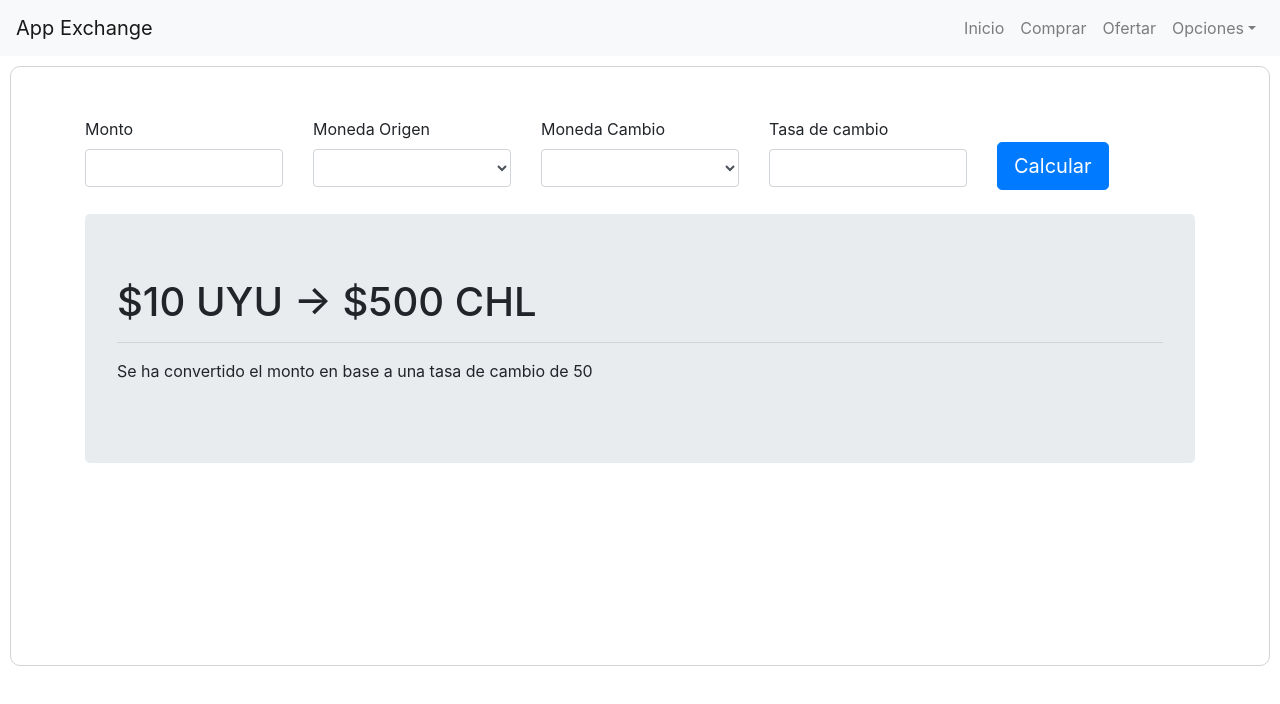
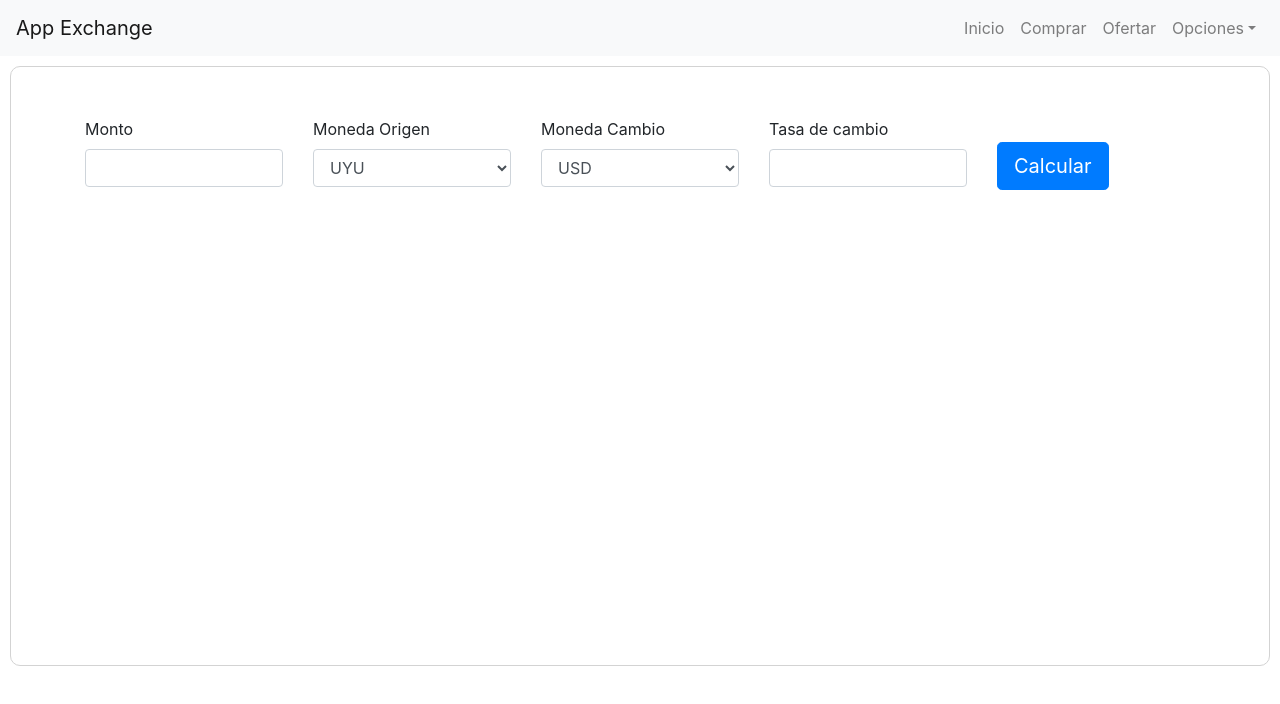
Before and after one commit to grammerpro1/app-exchange, a React (Create React App) app: page /offer in a window 1280 px wide. Shown: the top 704 px of the page. Built offline with nearby package versions, Linux system fonts and the light colour scheme.

Commit message:
Offer screen and swal added

```diff
--- a/src/components/offer/Offer.js
+++ b/src/components/offer/Offer.js
@@ -1,32 +1,45 @@
 import React, { Component } from 'react';
-import PropTypes from 'prop-types';
 import { Container, Row, Col, Label, Input, Jumbotron, Button } from 'reactstrap';
 import NavBar from '../generics/navbar/NavBar';
 import './styles.css';
+import swal from 'sweetalert';
 
 class Offer extends Component {
     constructor(props) {
         super(props);
 
-        this.state = {
-            transaction_data : {},
-        };
+        this.state = {};
     }
 
-    onClick(event) {
+    handleClickCalculate(event) {
         event.preventDefault();
-        console.log('pija chota');
+        console.log(this.state);
+        if(
+            (this.amountInput.value === '' || this.amountInput.value === null) ||
+            (this.fromCurrencyInput.value === '' || this.fromCurrencyInput.value === null) ||
+            (this.toCurrencyInput.value === '' || this.toCurrencyInput.value === null) ||
+            (this.erateInput.value === '' || this.erateInput.value === null)
+        ) {
+            swal("Error", "Todos los campos del formulario deben de estar completos", "error");
+        } else {
+           console.log("amountInput = " + this.amountInput.value);
+           console.log("fromCurrencyInput = " + this.fromCurrencyInput.value);
+           console.log("toCurrencyInput = " + this.toCurrencyInput.value);
+           console.log("erateInput = " + this.erateInput.value);
+
+            this.setState({
+                    from: this.fromCurrencyInput.value,
+                    to: this.toCurrencyInput.value,
+                    erate: this.erateInput.value,
+                    amount: this.amountInput.value
+              });
+        }
     }
 
     render() {
-        let { from, to, amount, erate } = this.state.transaction_data;
+        let { from, to, amount, erate } = this.state;
         let hasData = false;
         let conversion = amount * erate;
-
-        amount = 10;
-        erate = 50;
-        from = 'UYU';
-        to = 'CHL';
 
         if(from != null && to != null && amount != null && erate != null) {
             hasData = true;
@@ -45,18 +58,25 @@ class Offer extends Component {
                             </Col>
                             <Col>
                                 <Label>Moneda Origen</Label>
-                                <Input type="select" innerRef={fromCurrencyInput => this.fromCurrencyInput = fromCurrencyInput}/>
+                                <Input type="select" innerRef={fromCurrencyInput => this.fromCurrencyInput = fromCurrencyInput}>
+                                    <option>UYU</option>
+                                </Input>
                             </Col>
                             <Col>
                                 <Label>Moneda Cambio</Label>
-                                <Input type="select"  innerRef={toCurrencyInput => this.toCurrencyInput = toCurrencyInput}/>
+                                <Input type="select"  innerRef={toCurrencyInput => this.toCurrencyInput = toCurrencyInput}>
+                                    <option>USD</option>
+                                    <option>CHL</option>
+                                    <option>VLF</option>
+                                    <option>EUR</option>
+                                </Input>
                             </Col>
                             <Col>
                                 <Label>Tasa de cambio</Label>
                                 <Input type="number" innerRef={erateInput => this.erateInput = erateInput}/>
                             </Col>
                             <Col>
-                                <Button className="buttonCalc" color="primary" size="lg" onClick={this.onClick.bind(this)}>Calcular</Button>
+                                <Button className="buttonCalc" color="primary" size="lg" onClick={this.handleClickCalculate.bind(this)}>Calcular</Button>
                             </Col>
                         </Row>
                         <Row>
@@ -68,6 +88,7 @@ class Offer extends Component {
                                         <h1>${amount} {from} -> ${conversion} {to}</h1>
                                         <hr/>
                                         <p>Se ha convertido el monto en base a una tasa de cambio de {erate}</p>
+                                        <p>¿Desea publicar la oferta?</p>
                                     </Jumbotron>
                                 }
                             </Col>
@@ -79,8 +100,4 @@ class Offer extends Component {
     }
 }
 
-Offer.propTypes = {
-
-};
-
 export default Offer;
```
